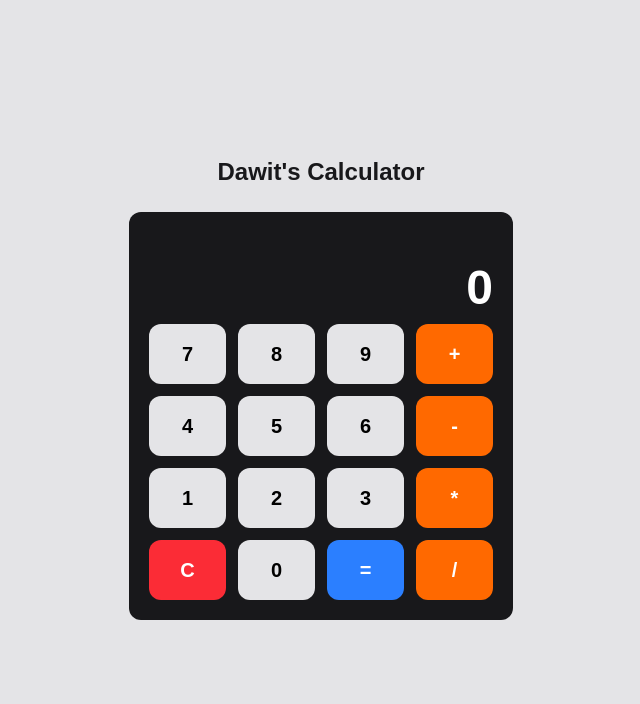
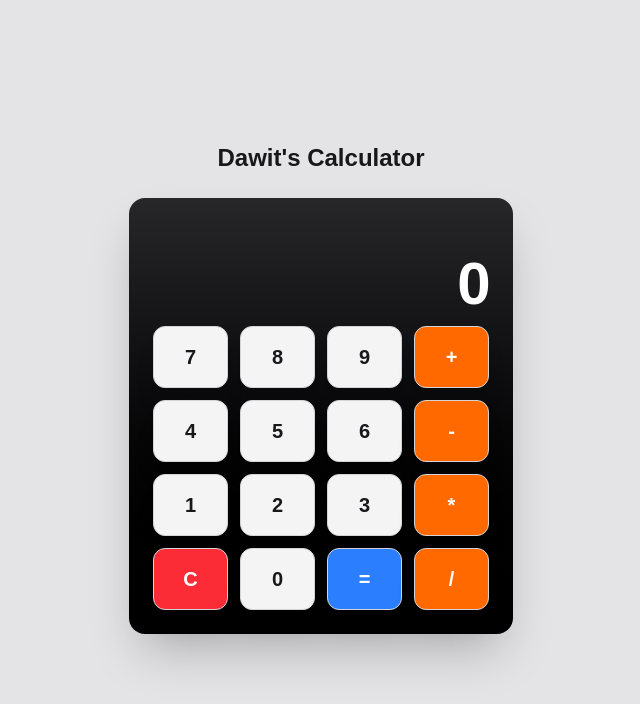
Before and after one commit to Dawit-Dev/python-calculator, a Next.js app in the folder frontend/: page / in a window 1280 px wide. Shown: the top 704 px of the page, without its empty margins (319-959 px from the left). Built offline with nearby package versions, Linux system fonts and the light colour scheme.

Commit message:
Improve calculator display and button styling

```diff
--- a/frontend/src/components/Calculator.tsx
+++ b/frontend/src/components/Calculator.tsx
@@ -91,7 +91,7 @@ export default function Calculator() {
       return "bg-orange-500 text-white hover:bg-orange-600"
     }
 
-    return "bg-zinc-200 text-black hover:bg-zinc-300"
+    return "bg-zinc-100 text-zinc-900 hover:bg-white shadow-inner"
   }
 
   return (
@@ -100,12 +100,12 @@ export default function Calculator() {
         <h1 className='mb-6 text-center text-2xl font-bold text-zinc-900'>
           Dawit's Calculator
         </h1>
-        <div className='mb-6 rounded-xl bg-zinc-900 p-5 text-right'>
-          <div className='min-h-8 text-lg font-medium text-zinc-400'>
+        <div className='mb-6 rounded-2xl bg-gradient-to-b from-zinc-800 to-black p-6 text-right shadow-2xl'>
+          <div className='min-h-8 text-lg font-medium tracking-wide text-zinc-500'>
             {expression}
           </div>
 
-          <div className='mb-3 text-5xl font-bold text-white'>{display}</div>
+          <div className='mb-3 text-6xl font-extrabold tracking-tight text-white'>{display}</div>
 
           <div className='grid grid-cols-4 gap-3'>
             {buttons.map((button) => (
@@ -118,9 +118,23 @@ export default function Calculator() {
                     handleOperation(button)
                   else handleNumber(button)
                 }}
-                className={`rounded-xl p-4 text-xl font-semibold transition-all duration-150 ${getButtonStyle(
-                  button
-                )}`}
+                className={`
+                  rounded-xl
+                  p-4
+                  text-xl
+                  font-semibold
+                  cursor-pointer
+                  border
+                  border-zinc-300
+                  shadow-xl
+                  transition-all
+                  duration-150
+                  active:scale-95
+                  active:shadow-[0_2px_0_rgba(0,0,0,0.25)]
+                  hover:scale-105
+                  hover:brightness-110
+                  ${getButtonStyle(button)}
+                `}
               >
                 {button}
               </button>
```
